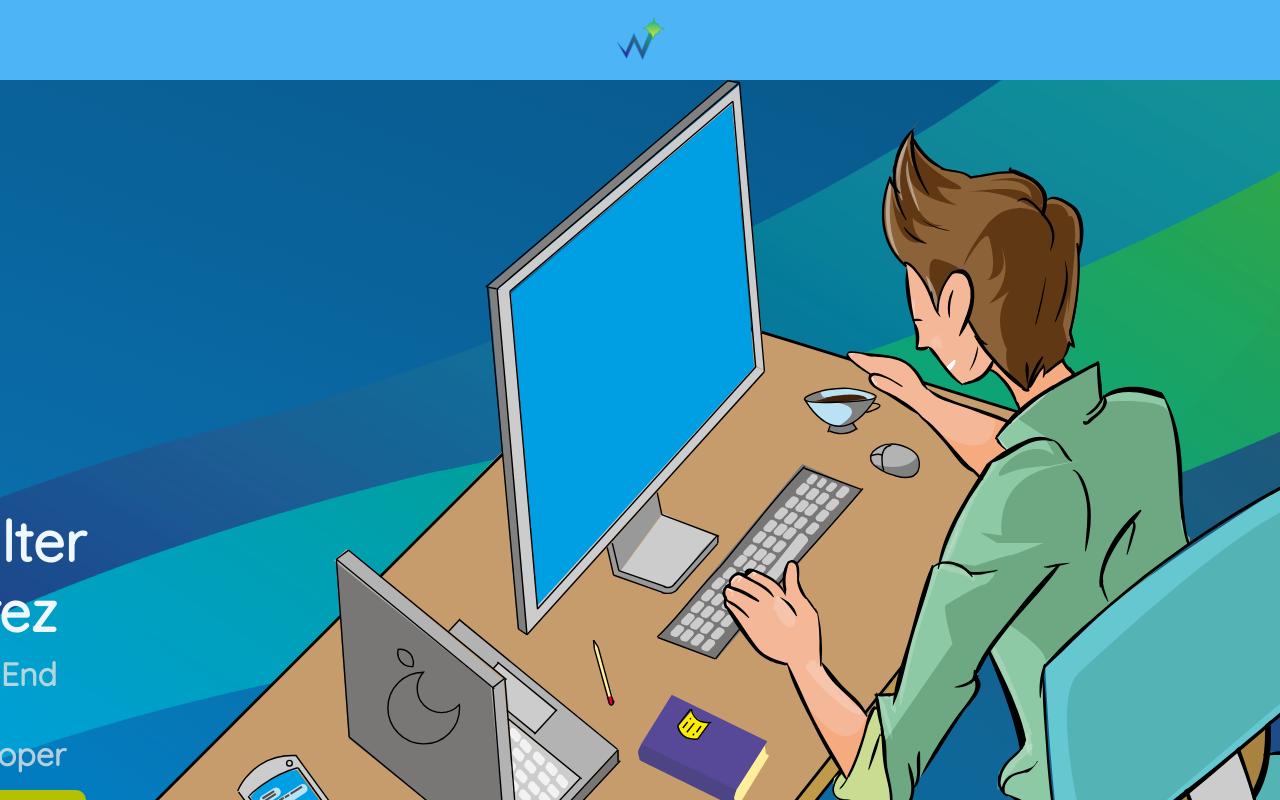
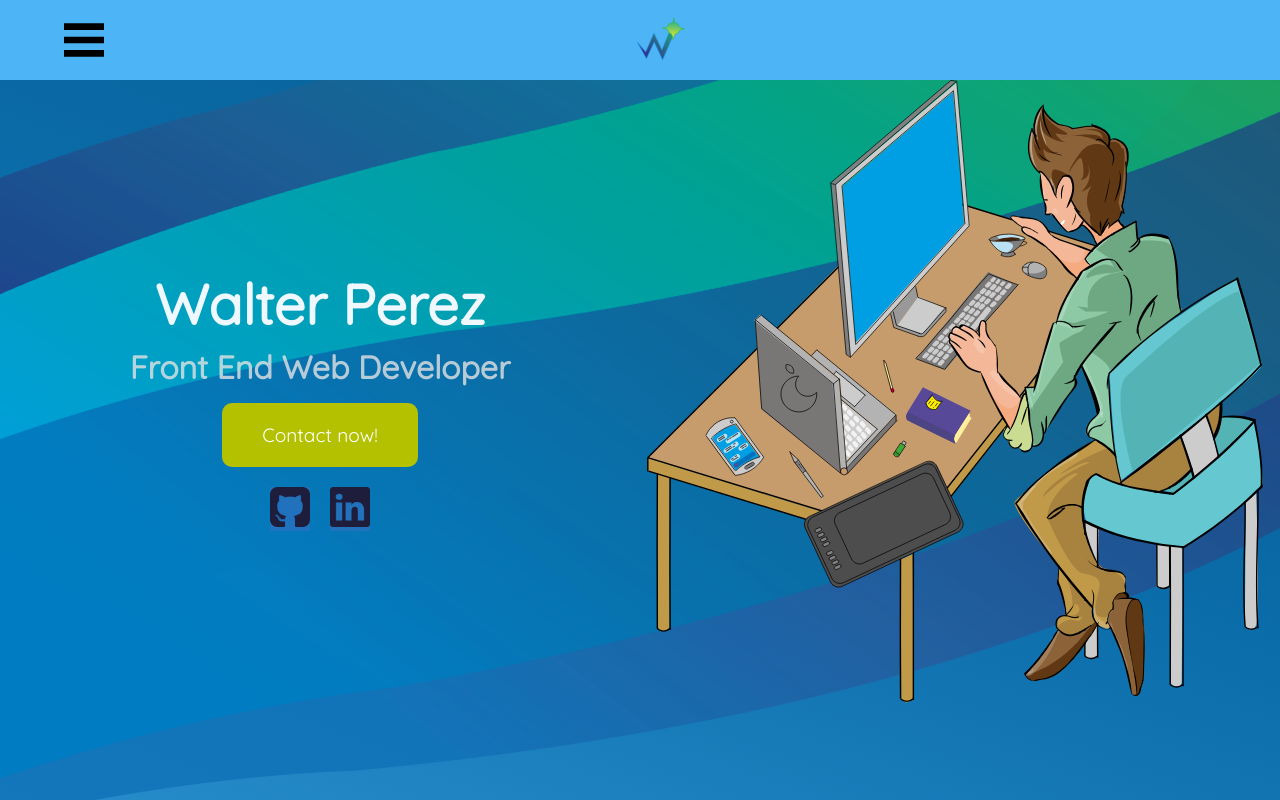
Before and after one commit to walterperez/walter-web-dev, a React (Create React App) app: page / in a window 1280 px wide. Shown: the top 800 px of the page. Built offline with nearby package versions, Linux system fonts and the light colour scheme.

Commit message:
#added hamburger button

```diff
--- a/src/components/header.js
+++ b/src/components/header.js
@@ -1,16 +1,17 @@
-import React from "react";
+import React, { Component, Fragment } from "react";
 import styled from "styled-components";
 //Images
 import logo from "./../logo.svg";
 import hamburgerIconImg from "./../img/hamburgerIcon.svg";
 
 const HeaderMainDiv = styled.header`
-  position: relative;
+  position: fixed;
   top: 0;
   z-index: 10;
   width: 100%;
+  padding: 0 5%;
   background-color: hsl(203, 89%, 63%);
-  min-height: 80px;
+  height: 80px;
   display: flex;
   flex-direction: row;
   align-items: center;
@@ -22,26 +23,92 @@ const HeaderMainDiv = styled.header`
 const HeaderHamburger = styled.div`
   flex: 1;
   max-width: 40px;
-  height: auto;
-  padding: 0;
-  margin: 0;
-  z-index: 100;
+  max-height: 40px;
+  cursor: pointer;
 `;
 
 const HamburgerIcon = styled.img``;
 
 const HeaderLogo = styled.img`
+  flex: 1;
   height: 50px;
   pointer-events: none;
 `;
 
-export default function Header() {
-  return (
-    <HeaderMainDiv>
-      <HeaderHamburger>
-        <HamburgerIcon src={hamburgerIconImg} alt="hamburger icon" />
-      </HeaderHamburger>
-      <HeaderLogo src={logo} className="App-logo" alt="logo" />
-    </HeaderMainDiv>
-  );
+const MenuHamburger = styled.div`
+  position: fixed;
+  top: 80px;
+  left: 0;
+  width: 20%;
+  height: 100%;
+  min-width: 250px;
+  z-index: 100;
+  background-color: hsl(203, 89%, 63%);
+`;
+
+const MenuHamburgerList = styled.ul`
+  list-style-type: none;
+  margin: 0;
+  padding: 0;
+`;
+const MenuHamburgerListElment = styled.li`
+  display: block;
+  padding: 1rem 16px;
+  text-decoration: none;
+  &:hover {
+    background-color: #0d8bd9;
+    color: white;
+    cursor: pointer;
+  }
+`;
+
+export default class Header extends Component {
+  constructor() {
+    super();
+    this.state = {
+      isActive: false
+    };
+  }
+
+  handleHamburgerClick() {
+    this.setState({
+      listLinks: ["Home", "About", "Projects", "Designs", "Contact"],
+      isActive: !this.state.isActive
+    });
+  }
+
+  renderHeader() {
+    return !this.state.isActive ? (
+      <HeaderMainDiv>
+        <HeaderHamburger onClick={() => this.handleHamburgerClick()}>
+          <HamburgerIcon src={hamburgerIconImg} alt="hamburger icon" />
+        </HeaderHamburger>
+        <HeaderLogo src={logo} alt="logo" />
+      </HeaderMainDiv>
+    ) : (
+      [
+        <HeaderMainDiv>
+          <HeaderHamburger onClick={() => this.handleHamburgerClick()}>
+            <HamburgerIcon src={hamburgerIconImg} alt="hamburger icon" />
+          </HeaderHamburger>
+          <HeaderLogo src={logo} alt="logo" />
+        </HeaderMainDiv>,
+        <MenuHamburger>
+          <MenuHamburgerList>
+            {this.state.listLinks.map(link => {
+              return (
+                <MenuHamburgerListElment key={link}>
+                  {link}
+                </MenuHamburgerListElment>
+              );
+            })}
+          </MenuHamburgerList>
+        </MenuHamburger>
+      ]
+    );
+  }
+
+  render() {
+    return <Fragment>{this.renderHeader()}</Fragment>;
+  }
 }
--- a/src/routes/HomePage.js
+++ b/src/routes/HomePage.js
@@ -1,5 +1,4 @@
 import React from "react";
-import mainPhoto from "./../img/hero.svg";
 import styled from "styled-components";
 import ScrollAnimation from "react-animate-on-scroll";
 //Components
@@ -7,6 +6,8 @@ import Pros from "./../components/Pros";
 import Projects from "./../components/Projects";
 import Footer from "./../components/Footer";
 import ContactButtons from "../components/ContactButtons";
+//Img
+import mainPhoto from "./../img/hero.svg";
 import waveBackground from "./../img/waveBackground2.png";
 
 const HomeContainer = styled.div`
@@ -105,6 +106,10 @@ const HomeMainImg = styled.img`
   flex: 1;
   width: 100%;
   height: 100%;
+  @media (min-width: 1201px) {
+    max-width: 50%;
+    max-height: 100%;
+  }
 `;
 
 export default function HomePage() {
```
Also changed, not shown: src/components/footer.js (+13 -13 lines), src/img/GUY.png (added).
